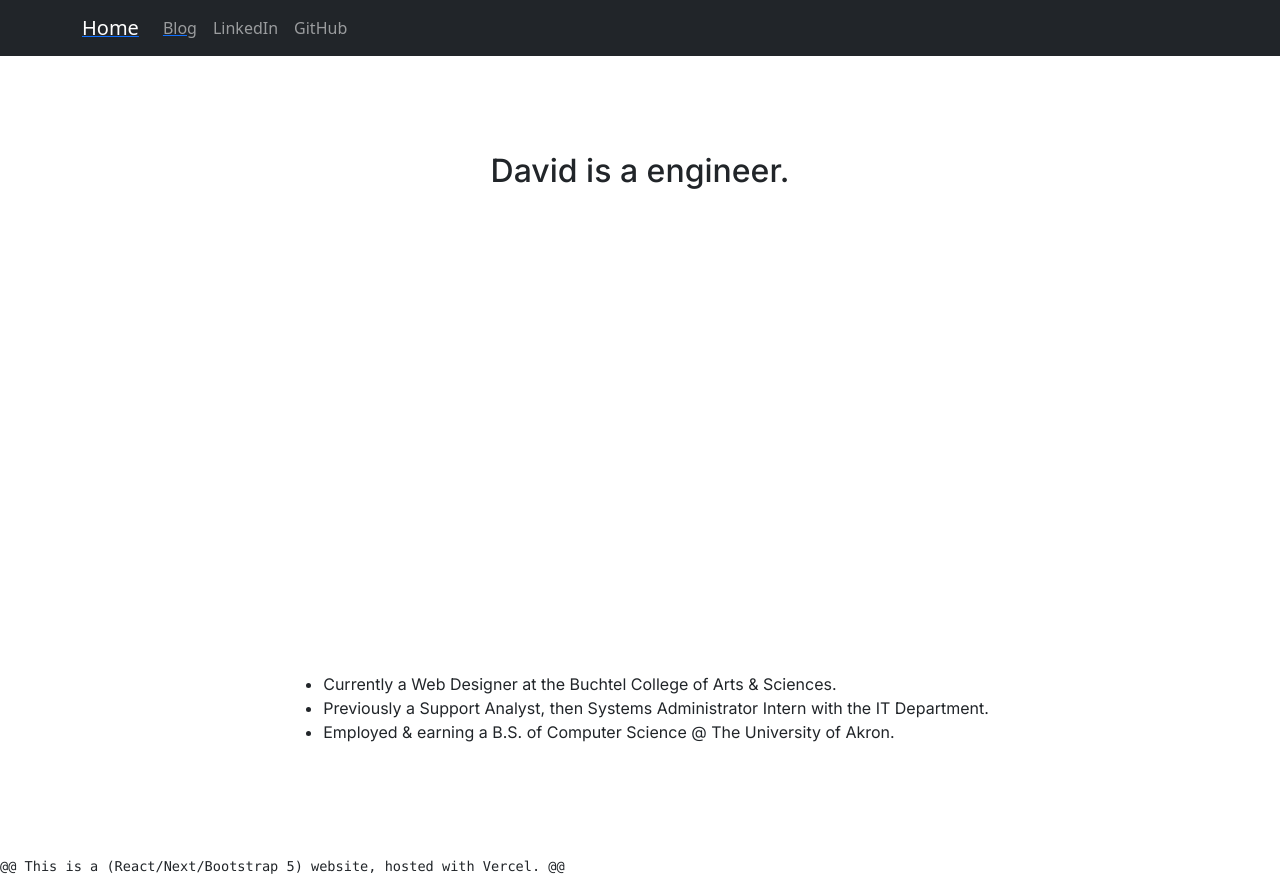
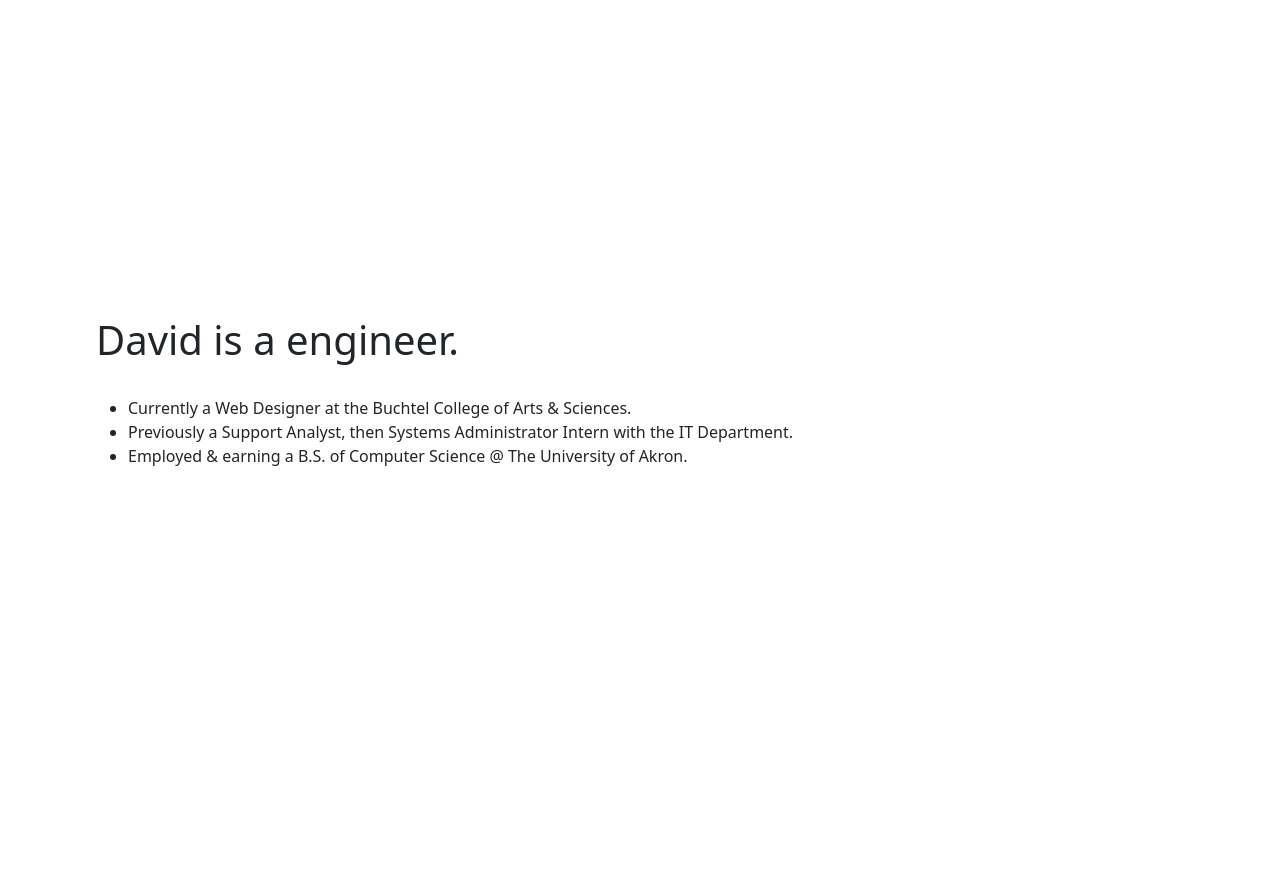
Before and after one commit to eseer-divad/davidreese.dev, a Next.js app: page / in a window 1280 px wide. After the commit the page ends 800 px from the top, so only its background shows below. Built offline with nearby package versions, Linux system fonts and the light colour scheme.

Commit message:
Reduce spacing & simplify code.

```diff
--- a/src/app/layout.js
+++ b/src/app/layout.js
@@ -1,39 +1,10 @@
-import Link from 'next/link';
 import 'bootstrap/dist/css/bootstrap.min.css';
-import { Navbar, Nav, Container } from 'react-bootstrap';
 import "../styles/globals.css";
-import index_styles from '../styles/index.module.css';
-import { Inter } from "next/font/google";
-
-const inter = Inter({ subsets: ["latin"] });
 
 export default function RootLayout({ children }) {
   return (
     <>
-      <Navbar bg="dark" variant="dark" expand="lg">
-        <Container>
-          <Link href="/" passHref>
-            <Navbar.Brand as="a">Home</Navbar.Brand>
-          </Link>
-          <Navbar.Toggle aria-controls="basic-navbar-nav" />
-          <Navbar.Collapse id="basic-navbar-nav">
-            <Nav className="me-auto">
-              <Link href="/blog" passHref>
-                <Nav.Link as="a">Blog</Nav.Link>
-              </Link>
-              {/* For external links, you can use Nav.Link directly */}
-              <Nav.Link href="https://www.linkedin.com/in/david-reese-09b0a2236/" target="_blank">LinkedIn</Nav.Link>
-              <Nav.Link href="https://github.com/eseer-divad/" target="_blank">GitHub</Nav.Link>
-            </Nav>
-          </Navbar.Collapse>
-        </Container>
-      </Navbar>
-      <div className={inter.className}>{children}</div>
-      <footer className={index_styles.footer}>
-        <p className={index_styles.description}>
-            @@ This is a (React/Next/Bootstrap 5) website, hosted with Vercel. @@
-        </p>
-      </footer>
+      <div>{children}</div>
     </>
   );
 }
--- a/src/pages/index.js
+++ b/src/pages/index.js
@@ -24,16 +24,16 @@ export default function Home() {
   }, [currentTitle]);
 
   return (
-    <div className={index_styles.container}>
+    <div>
       <Head>
         <title>Development Portfolio & Blog</title>
         <meta name="description" content="Homepage for David Reese's Portfolio & Development Projects." />
       </Head>
 
       <main className={index_styles.main}>
-        <h2 className={index_styles.title}>
+        <h1 className={index_styles.title}>
         David is a {currentTitle}
-        </h2>
+        </h1>
         <ul className={index_styles.bulletPoints}>
           <li>Currently a Web Designer at the Buchtel College of Arts & Sciences.</li>
           <li>Previously a Support Analyst, then Systems Administrator Intern with the IT Department.</li>
--- a/src/styles/index.module.css
+++ b/src/styles/index.module.css
@@ -1,14 +1,14 @@
 .main {
   display: flex;
   flex-direction: column;
-  justify-content: space-between;
-  align-items: center;
+  justify-content: center;
+  align-items: left;
   padding: 6rem;
   min-height: 100vh;
 }
 
 .title {
-  margin-bottom: 0;
+  margin-bottom: 4vh;
 }
 
 .bulletPoints {
```
